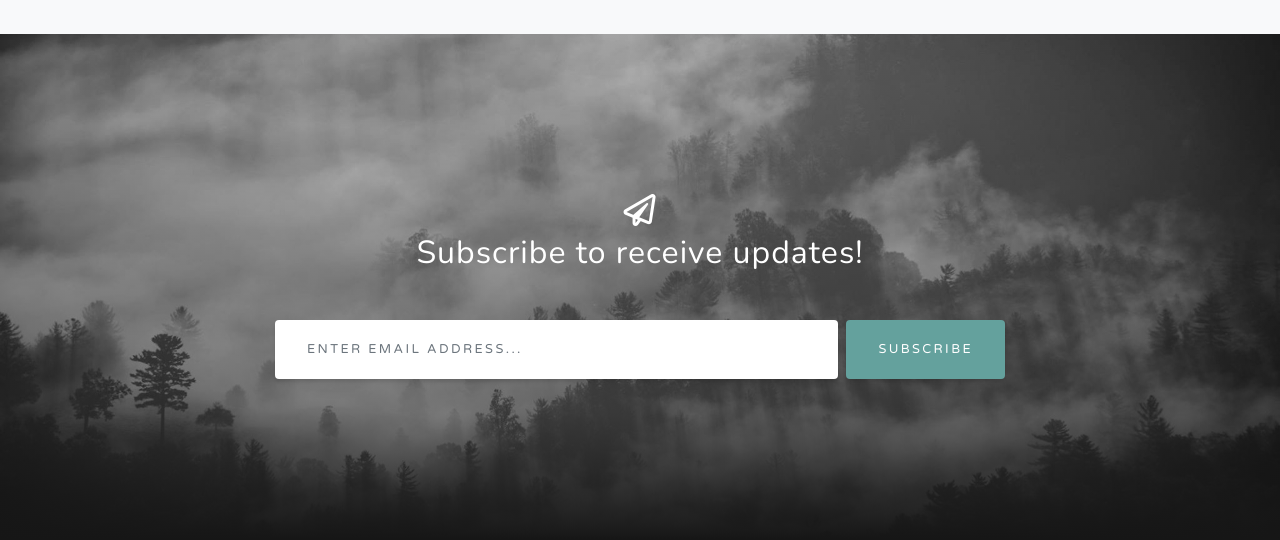
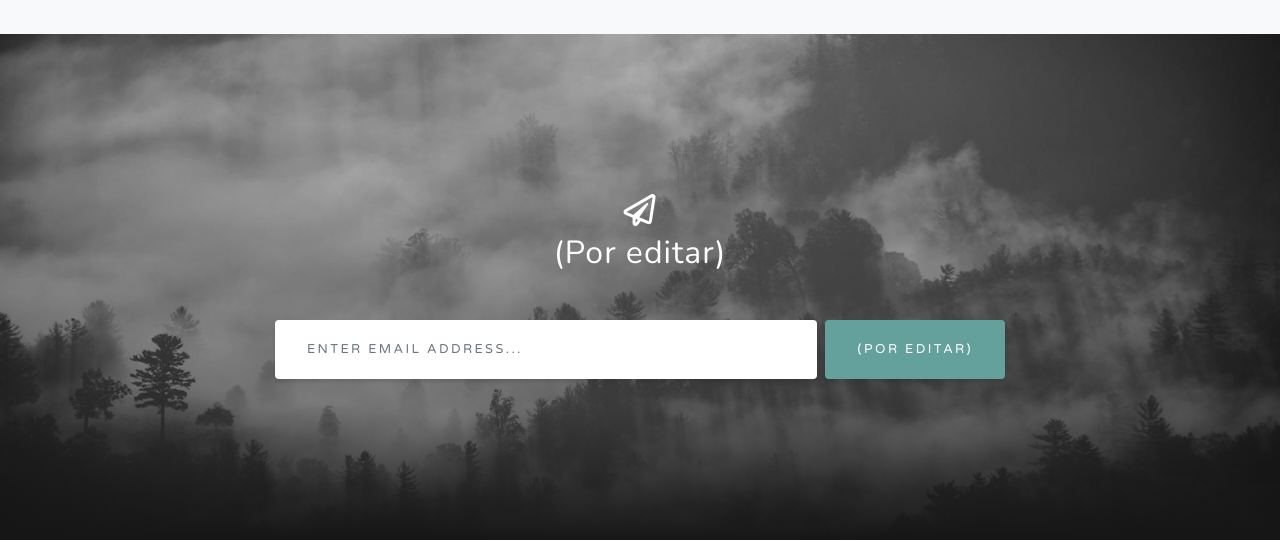
Before and after one commit to Jonydakid/estacionaMe, a CodeIgniter app: page /estacioname/ in a window 1280 px wide. Shown: the part 2735-3275 px from the top of the page. Run offline with CodeIgniter, Linux system fonts and the light colour scheme.

Commit message:
Update home.php

```diff
--- a/application/views/pages/home.php
+++ b/application/views/pages/home.php
@@ -85,11 +85,11 @@
         <div class="col-md-10 col-lg-8 mx-auto text-center">
 
           <i class="far fa-paper-plane fa-2x mb-2 text-white"></i>
-          <h2 class="text-white mb-5">Subscribe to receive updates!</h2>
+          <h2 class="text-white mb-5">(Por editar)</h2>
 
           <form class="form-inline d-flex">
             <input type="email" class="form-control flex-fill mr-0 mr-sm-2 mb-3 mb-sm-0" id="inputEmail" placeholder="Enter email address...">
-            <button type="submit" class="btn btn-primary mx-auto">Subscribe</button>
+            <button type="submit" class="btn btn-primary mx-auto">(Por editar)</button>
           </form>
 
         </div>
```
